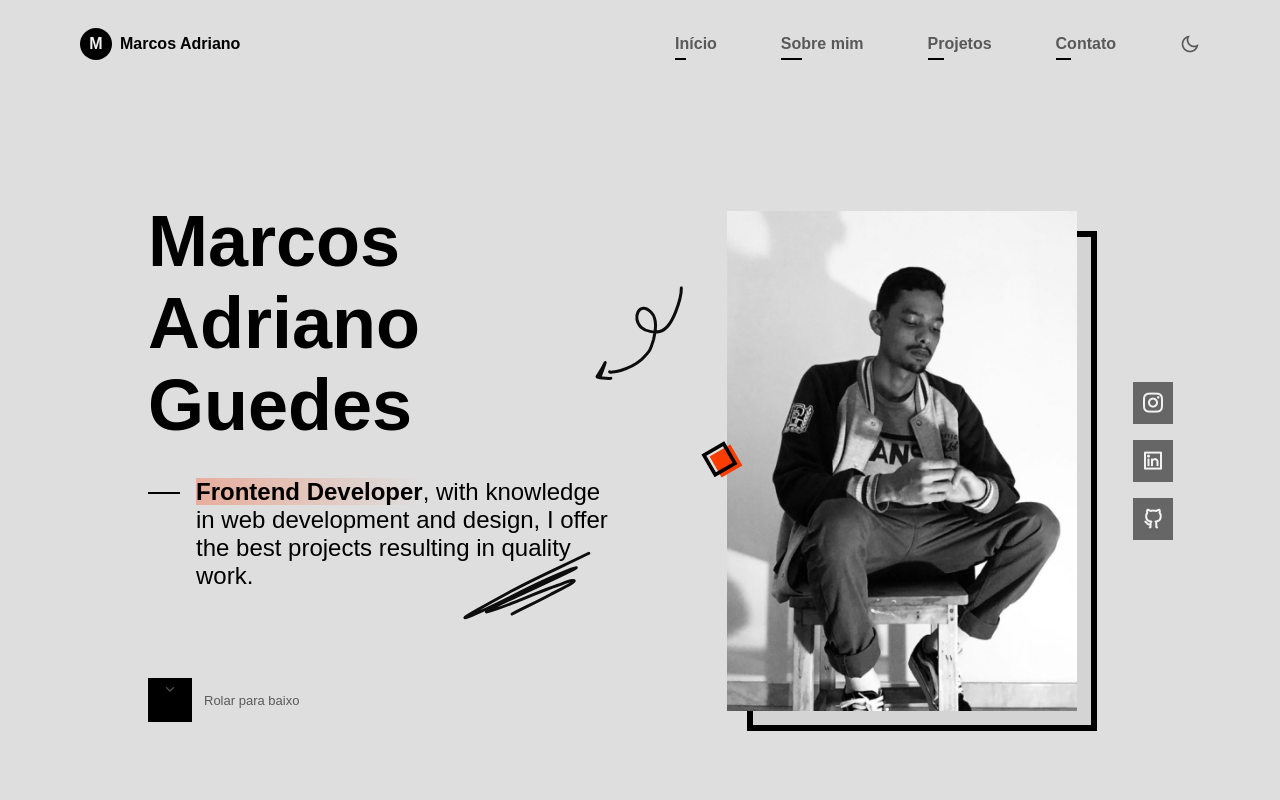
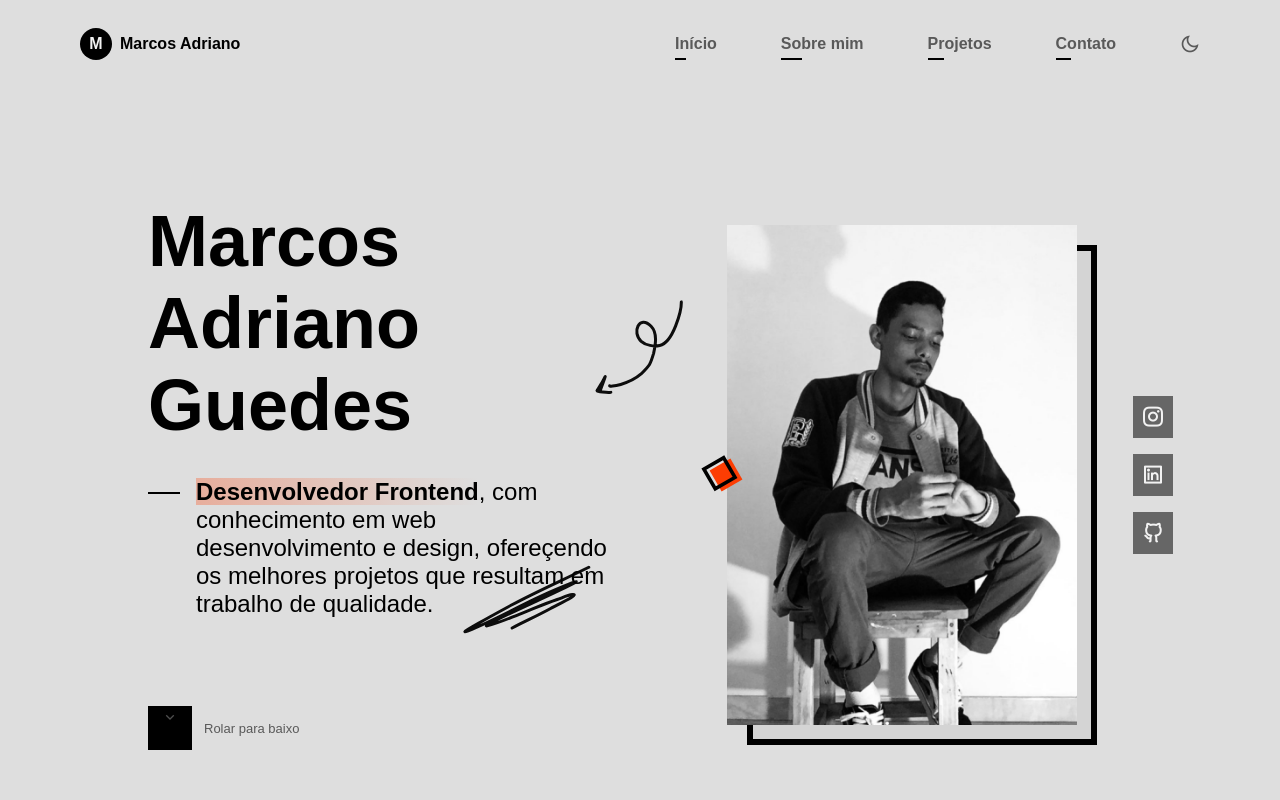
Before and after one commit to MarcosAdrianoGuedes/portifolio, a plain HTML site: page index.html in a window 1280 px wide. Shown: the top 800 px of the page. Drawn offline with nearby package versions, Linux system fonts and the light colour scheme; a web font is replaced by a local one.

Commit message:
Modificação do texto

```diff
--- a/index.html
+++ b/index.html
@@ -103,9 +103,9 @@
 
          <div class="home__info">
             <p class="home__description">
-               <b>Frontend Developer</b>, with knowledge in web
-               development and design, I offer the best
-               projects resulting in quality work.
+               <b>Desenvolvedor Frontend</b>, com conhecimento em web
+               desenvolvimento e design, ofereçendo os melhores
+               projetos que resultam em trabalho de qualidade.
             </p>
             <a href="#about" class="home__scroll">
                <div class="home__scroll-box">
```
